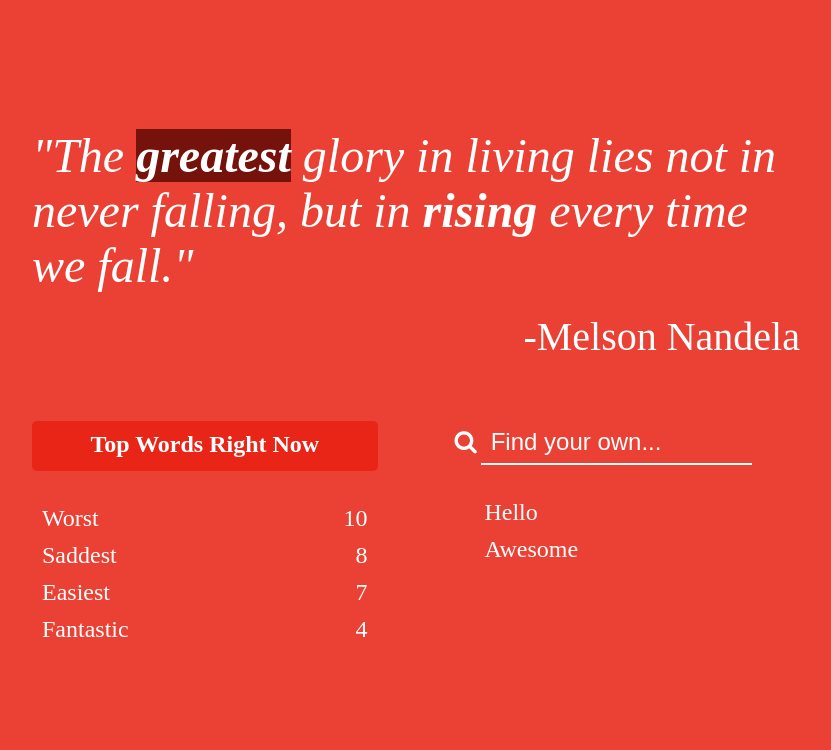
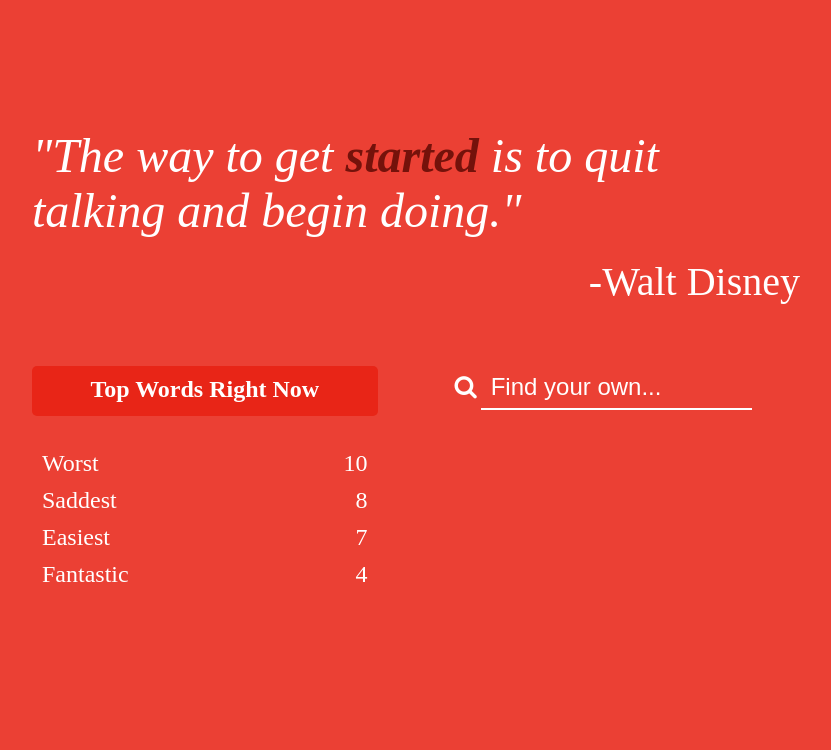
Before and after one commit to djleedke/tweetry-dish, a Flask app: page / in a window 1280 px wide. Shown: the part 50-800 px from the top of the page, without its empty margins (224-1055 px from the left). Run offline with Flask 2, Linux system fonts and the light colour scheme.

Commit message:
Quotes are now randomly selected on server, work on find your own word initiated

```diff
--- a/application.py
+++ b/application.py
@@ -1,6 +1,10 @@
 from flask import Flask, render_template
+from quote_manager import QuoteManager
+
 app = Flask(__name__)
 
+quote_manager = QuoteManager()
+
 @app.route('/')
-def hello_world():
-    return render_template('index.html')
+def index():
+    return render_template('index.html', current_quote=quote_manager.current_quote)
--- a/static/index.css
+++ b/static/index.css
@@ -37,6 +37,28 @@
 #quote-text {
     font-style: italic;
     font-size:3em;
+}
+
+.quote-word {
+    color:#74120b;
+    font-weight: bold;
+    transition: background-color .5s;
+}
+
+.quote-word:hover{
+    background-color: white;
+    transition: background-color .5s;
+    cursor: pointer;
+}
+
+.selected {
+    background-color:#74120b;
+    color:white;
+}
+
+.selected:hover {
+    background-color:#74120b;
+    color:white;
 }
 
 #quote-author {
--- a/static/index.js
+++ b/static/index.js
@@ -0,0 +1,45 @@
+
+var selectedWord = null;
+
+
+
+/*---------- Key Handling ----------*/
+
+$('#search-input').keypress(function(e) {
+    if(e.which == 13){
+
+        var input = $(this).val();
+        console.log(input);
+
+        fetch("https://cors-anywhere.herokuapp.com/https://api.datamuse.com/sug?s=" + input)
+            .then(response => response.json())
+            .then(data => populateSearchResults(data));
+
+    }
+});
+
+/*---------- On Click Events ----------*/
+
+$('.quote-word').on('click', function(e){
+    clearSelectedWord();
+    $(this).addClass('selected');
+    selectedWord = $(this).html();
+});
+
+
+/*---------- Helper Functions -----------*/
+
+function clearSelectedWord(){
+    $('.quote-word').each(function(){
+        $(this).removeClass('selected');
+    });
+}
+
+function populateSearchResults(data){
+
+    $('#search-results').html(' ');
+
+    for(i = 0; i < data.length; i++){
+        $('#search-results').append('<li>' + data[i].word + '</li>')
+    }
+}
--- a/templates/index.html
+++ b/templates/index.html
@@ -16,8 +16,9 @@
     </header>
     <div id="content">
         <div id="quote">
-            <div id="quote-text">"The <span style="background-color:#74120b;" class="adjective"><b>greatest</b></span> glory in living lies not in never falling, but in <span class="verb"><b>rising</b></span> every time we fall."</div>
-            <div id="quote-author">-Melson Nandela</div>
+
+            <div id="quote-text">"{{ current_quote.quote | safe }}"</div>
+            <div id="quote-author">-{{ current_quote.author | safe}}</div>
         </div>
         <div id="word-selector">
             <div id="top-words">
@@ -31,14 +32,13 @@
             </div>
             <div id="find-your-own">
                 <i class="fa fa-search"></i>
-                <input type="text" placeholder="Find your own...">
-                <ul>
-                    <li>Hello</li>
-                    <li>Awesome</li>
-                </ul>
+                <input id="search-input" type="text" placeholder="Find your own..." autocomplete="off">
+                <ul id="search-results"></ul>
             </div>
         </div>
     </div>
+    <!-- External JS -->
+    <script src="https://code.jquery.com/jquery-3.5.1.js" integrity="sha256-QWo7LDvxbWT2tbbQ97B53yJnYU3WhH/C8ycbRAkjPDc=" crossorigin="anonymous"></script>
     <!-- My JS -->
     <script src="{{ url_for("static", filename="index.js")}}"></script>
 </body>
```
Also changed, not shown: quote_manager.py (added, +13 -0 lines), quotes.py (added, +7 -0 lines).
